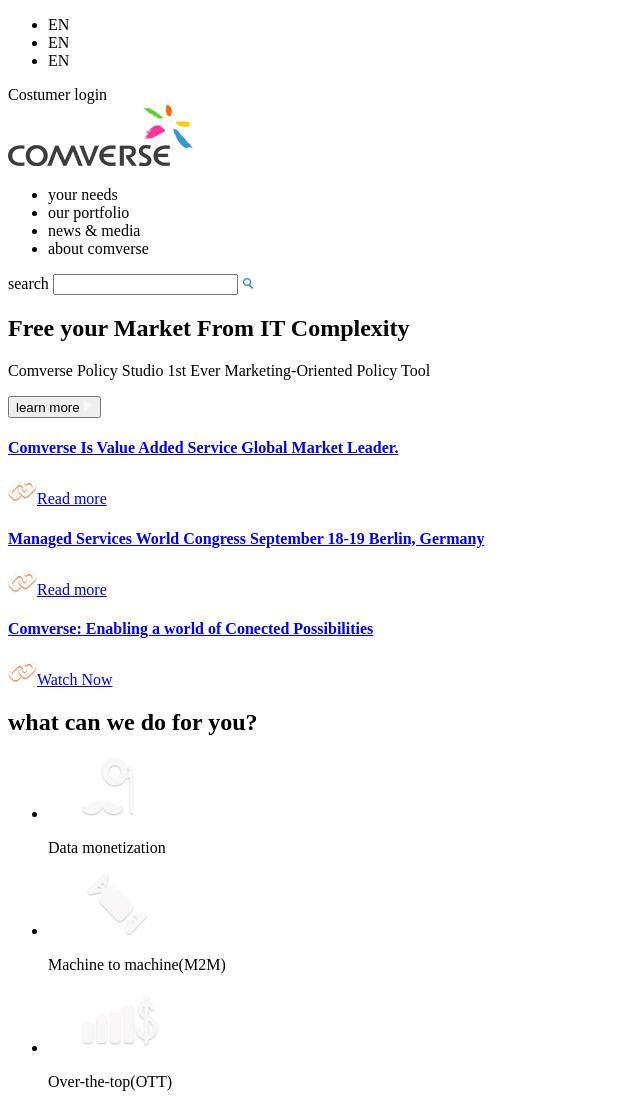
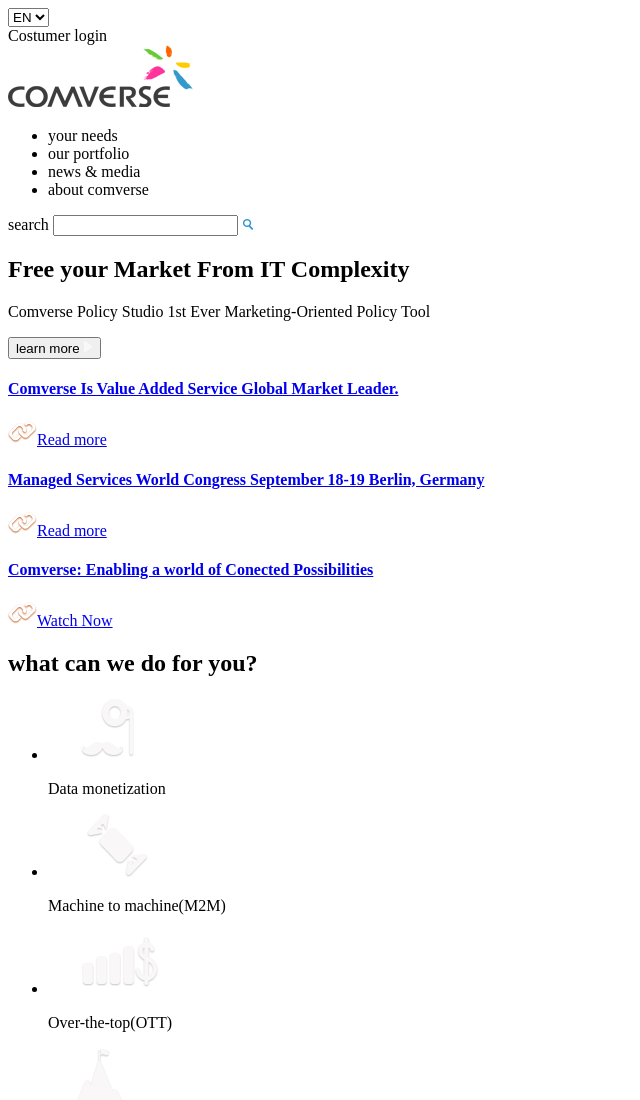
Before and after one commit to skusner/comverse, a plain HTML site: page index.html in a window 1280 px wide. Shown: the top 1100 px of the page, without its empty margins (0-640 px from the left). Drawn offline with Linux system fonts and the light colour scheme.

Commit message:
small change at languages box

```diff
--- a/index.html
+++ b/index.html
@@ -10,13 +10,11 @@
 	<header>
 		<!-- lenguage + login -->
 		<div class="headerUpSide">
-			<nav class="languages">
-				<ul>
-					<li>EN</li>
-					<li>EN</li>
-					<li>EN</li>
-				</ul>
-			</nav>
+			<select name="select">
+			  <option value="EN" selected>EN</option>
+			  <option value="HE" >HE</option>
+			  <option value="ES">ES</option>
+			</select>
 			<div class="costumer">
 				Costumer login
 			</div>
```
